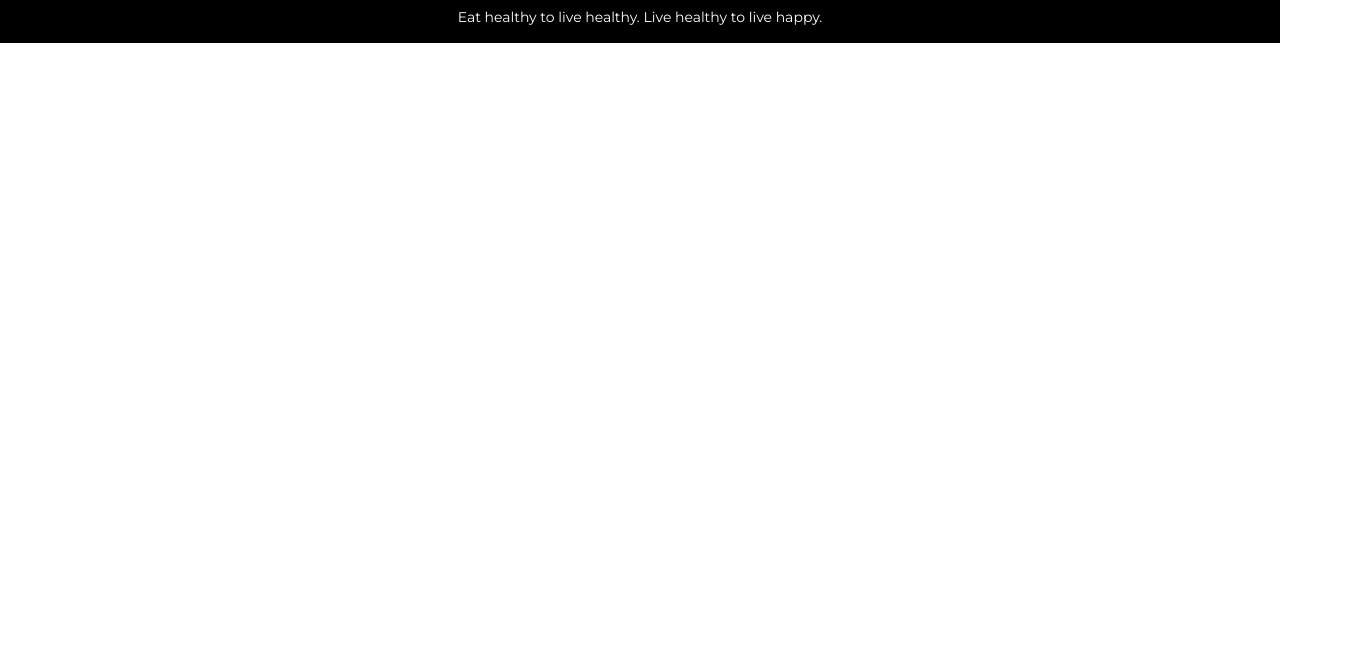
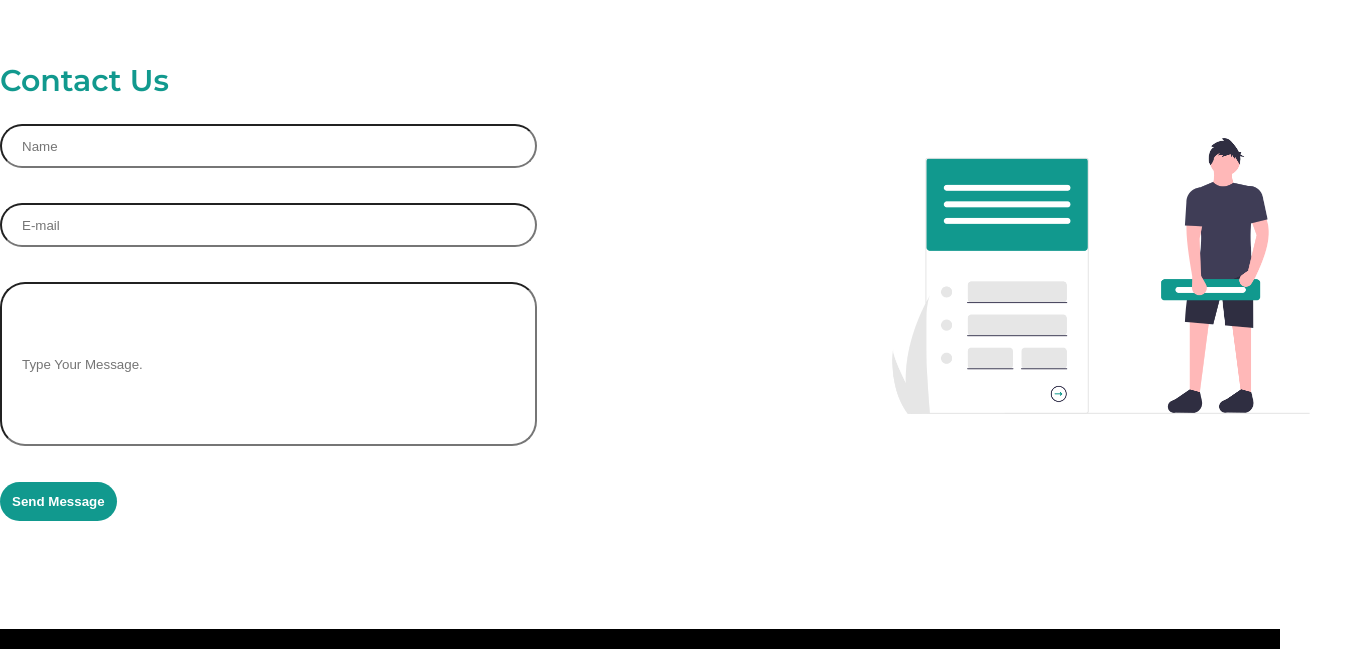
Before and after one commit to RijoanFardous/iconic-food, a plain HTML site: page index.html in a window 1280 px wide. Shown: the part 2714-3363 px from the top of the page, 1370 px wide, since content can reach past the window. Before the commit the page ends 2757 px from the top, so only its background shows below. Drawn offline with Linux system fonts and the light colour scheme.

Commit message:
contact section added

```diff
--- a/index.html
+++ b/index.html
@@ -106,6 +106,23 @@
         </div>
     </section>
 
+    <section id="contact">
+        <div class="contact-section">
+            <div class="form-container">
+                <h2>Contact Us</h2>
+                <form>
+                    <input type="text" placeholder="Name"><br>
+                    <input type="email" placeholder="E-mail"> <br>
+                    <input type="text" placeholder="Type Your Message." class="message"> <br>
+                    <button type="submit">Send Message</button>
+                </form>
+            </div>
+            <div class="contact-img">
+                <img src="images/contact-image2.png" alt="">
+            </div>
+        </div>
+    </section>
+
     <footer>
         <h3><span class="iconic">ICONIC</span> FOOD </h3>
         <p>Eat healthy to live healthy. Live healthy to live happy.</p>
--- a/style.css
+++ b/style.css
@@ -99,6 +99,9 @@ a {
 h2 {
     color: #11998e;
 }
+/* About Section Style */
+
+
 
 .recipe-text{
     margin-top: 60px;
@@ -158,6 +161,50 @@ h2 {
 }
 /* Social Media Information Style */
 
+
+/* Contact Section Style */
+#contact {
+    display: flex;
+    height: 700px;
+    justify-content: center;
+    align-items: center;
+}
+.contact-section {
+    display: flex;
+    justify-content: space-between;
+    align-items: center;
+}
+.form-container{
+    width: 55%;
+}
+.contact-img {
+    width: 35%;
+}
+.contact-img img {
+    width: 120%;
+}
+
+input {
+    width: 70%;
+    height: 30px;
+    padding: 5px 20px;
+    border-radius: 25px;
+    margin-bottom: 5%;
+}
+.message{
+    height: 150px;
+}
+button {
+    padding: 12px;
+    border-radius: 25px;
+    color: white;
+    font-weight: bold;
+    background: #11998e;
+    border: none;
+}
+/* Contact Section Style */
+
+
 /* Footer Section Style */
 footer {
     background-color: black;
@@ -170,7 +217,6 @@ footer {
 footer h3 {
     font-size: 24px;
     font-weight: bolder;
-
 }
 
 footer p {
```
Also changed, not shown: images/contact-image2.png (added), images/contact.svg (added).
